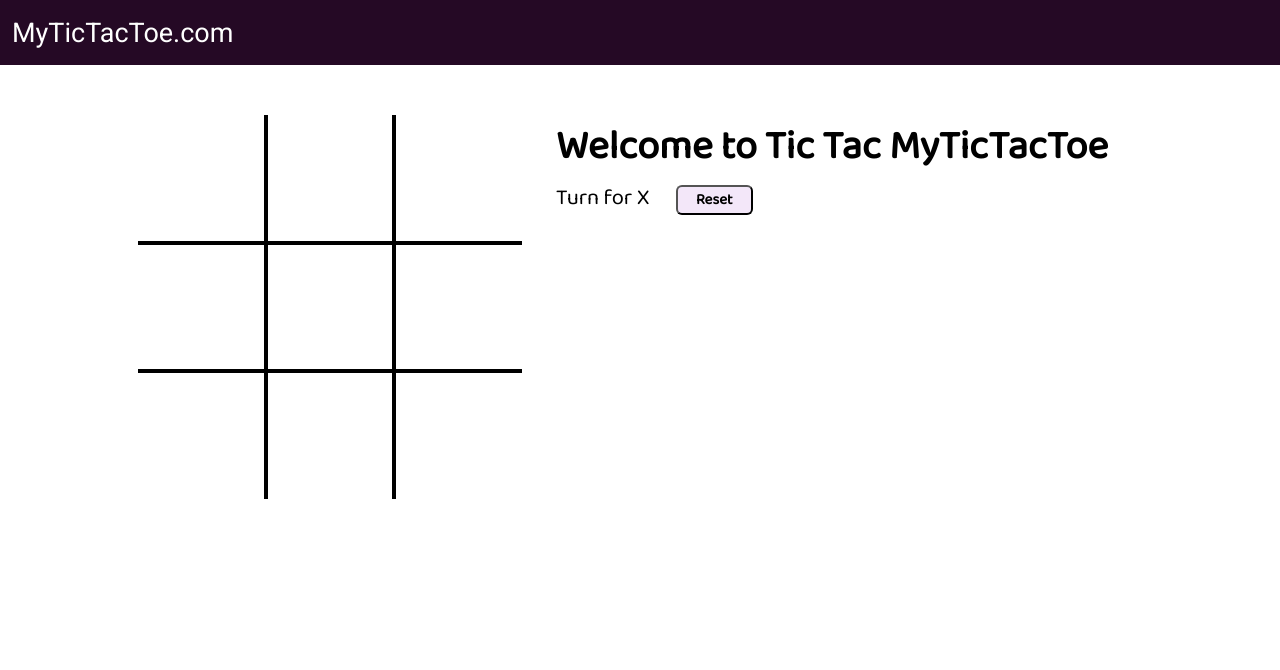
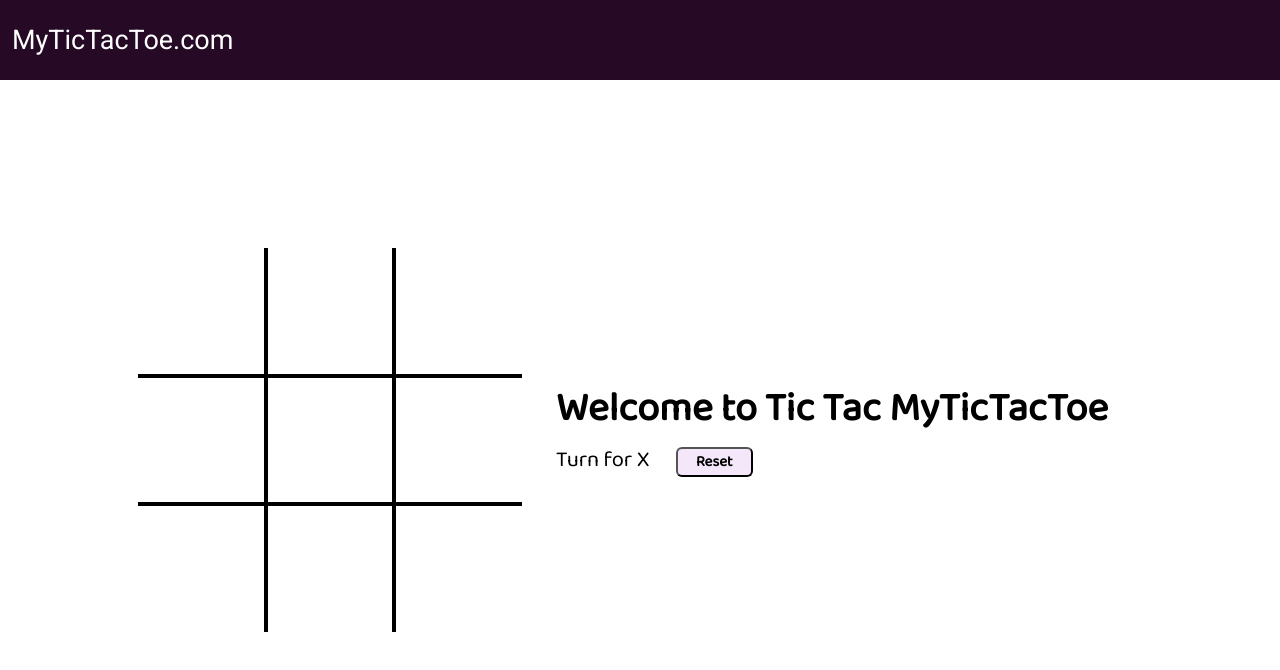
Before and after one commit to Shivam-GLA/Tic-Tac-Toe-Game, a plain HTML site: page index.html in a window 1280 px wide. Drawn offline with Linux system fonts and the light colour scheme.

Commit message:
some changes in style.css

```diff
--- a/style.css
+++ b/style.css
@@ -7,7 +7,8 @@
 nav{
     background-color: rgb(37,9,37);
     color: white;
-    height:65px;
+    /* height:65px; */
+    height: 10vh;
     font-size: 27px;
     display: flex;
     align-items: center;
@@ -21,7 +22,8 @@ nav ul{
     /* border:4px solid green; */
     display:flex;
     justify-content: center;
-    margin-top: 50px;
+    align-items: center;
+    height: 90vh;
 }
 .container{
     display: grid;
```
